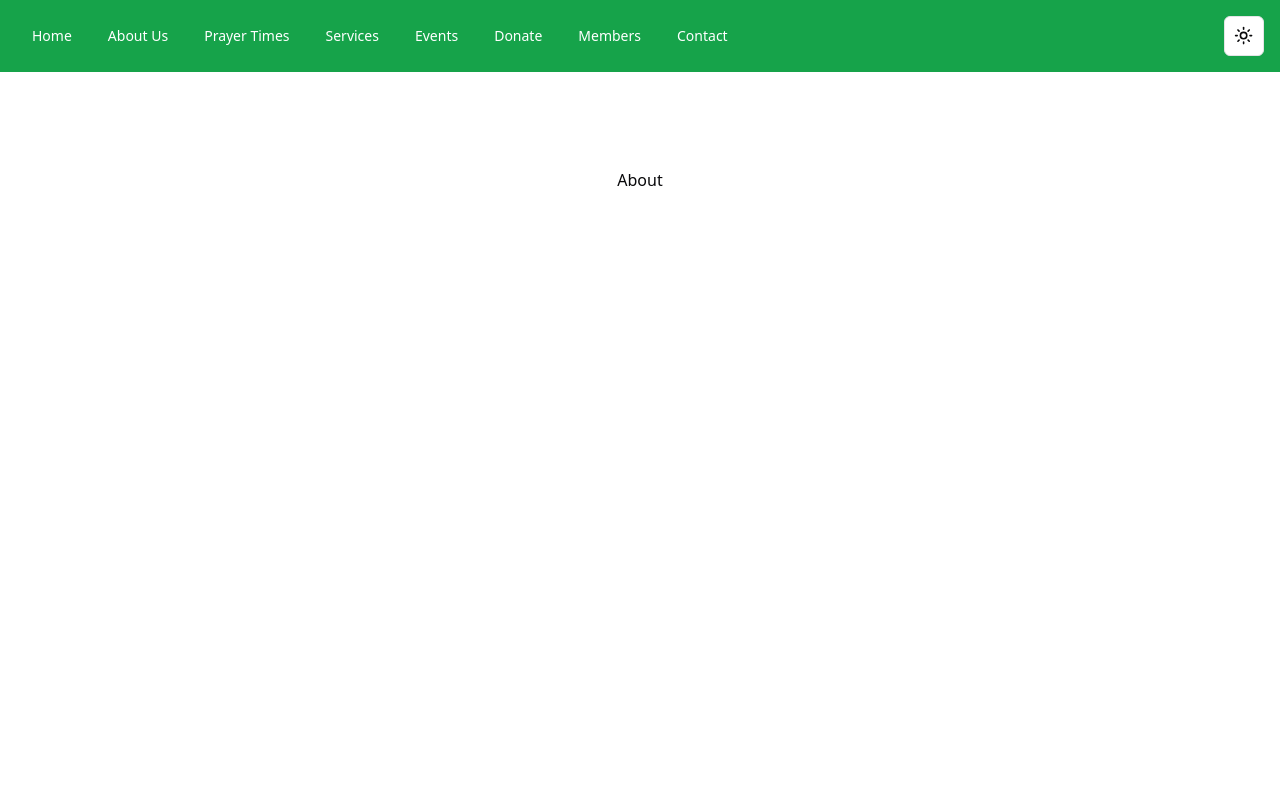
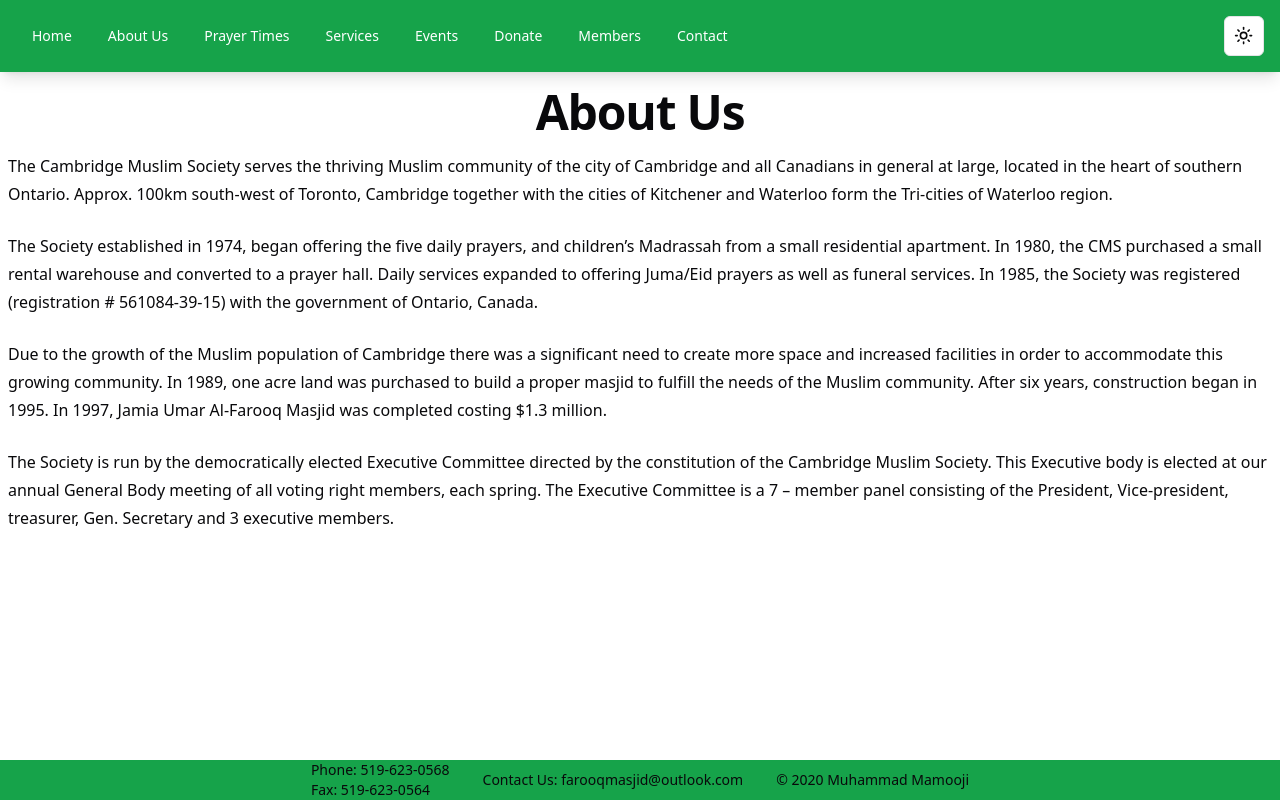
Before and after one commit to mamooji/cms, a Next.js app: page /about in a window 1280 px wide. Shown: the top 800 px of the page. Built offline with nearby package versions, Linux system fonts and the light colour scheme.

Commit message:
styling footer, and about page

```diff
--- a/package.json
+++ b/package.json
@@ -12,6 +12,7 @@
     "@radix-ui/react-dialog": "^1.0.5",
     "@radix-ui/react-dropdown-menu": "^2.0.6",
     "@radix-ui/react-navigation-menu": "^1.1.4",
+    "@radix-ui/react-separator": "^1.0.3",
     "@radix-ui/react-slot": "^1.0.2",
     "class-variance-authority": "^0.7.0",
     "clsx": "^2.1.0",
--- a/src/app/about/page.tsx
+++ b/src/app/about/page.tsx
@@ -1,9 +1,42 @@
 import React from "react";
 const About = () => {
     return (
-      <main className="flex min-h-screen flex-col items-center justify-between p-24">
-        About
-      </main>
+      <div className="flex flex-col px-2">
+        <h1 className="scroll-m-20 py-4 text-4xl  text-center font-extrabold tracking-tight lg:text-5xl">
+          About Us
+        </h1>
+        <p className="leading-7 ">
+          The Cambridge Muslim Society serves the thriving Muslim community of
+          the city of Cambridge and all Canadians in general at large, located
+          in the heart of southern Ontario. Approx. 100km south-west of Toronto,
+          Cambridge together with the cities of Kitchener and Waterloo form the
+          Tri-cities of Waterloo region.
+        </p>
+        <p className="leading-7 [&:not(:first-child)]:mt-6">
+          The Society established in 1974, began offering the five daily
+          prayers, and children’s Madrassah from a small residential apartment.
+          In 1980, the CMS purchased a small rental warehouse and converted to a
+          prayer hall. Daily services expanded to offering Juma/Eid prayers as
+          well as funeral services. In 1985, the Society was registered
+          (registration # 561084-39-15) with the government of Ontario, Canada.
+        </p>
+        <p className="leading-7 [&:not(:first-child)]:mt-6">
+          Due to the growth of the Muslim population of Cambridge there was a
+          significant need to create more space and increased facilities in
+          order to accommodate this growing community. In 1989, one acre land
+          was purchased to build a proper masjid to fulfill the needs of the
+          Muslim community. After six years, construction began in 1995. In
+          1997, Jamia Umar Al-Farooq Masjid was completed costing $1.3 million.
+        </p>
+        <p className="leading-7 [&:not(:first-child)]:mt-6">
+          The Society is run by the democratically elected Executive Committee
+          directed by the constitution of the Cambridge Muslim Society. This
+          Executive body is elected at our annual General Body meeting of all
+          voting right members, each spring. The Executive Committee is a 7 –
+          member panel consisting of the President, Vice-president, treasurer,
+          Gen. Secretary and 3 executive members.
+        </p>
+      </div>
     );
 
 };
--- a/src/app/page.tsx
+++ b/src/app/page.tsx
@@ -1,10 +1,26 @@
+import { Separator } from "@/components/ui/separator";
+
 const Home = () => {
   return (
-    <div className="flex justify-center h-full">
-      <iframe
-        className="h-[405px] w-[270px] bg-black"
-        src="https://www-cambridgemuslimsociety-org.filesusr.com/html/546bbe_1e7d0122def4e24106a73884251c2906.html"
-      ></iframe>
+    <div className="flex flex-col">
+      <h1 className="scroll-m-20 py-4 text-4xl  text-center font-extrabold tracking-tight lg:text-5xl">
+        Cambridge Muslim Society
+      </h1>
+
+      <div className="flex flex-col justify-center h-full">
+        <div className="pb-2">
+          <iframe
+            className="h-[410px] w-full dark:bg-black "
+            src="https://www-cambridgemuslimsociety-org.filesusr.com/html/546bbe_1e7d0122def4e24106a73884251c2906.html"
+          ></iframe>
+        </div>
+        <div className="flex px-7 justify-center">
+          <iframe
+            className="h-[1000px] w-[375px] dark:bg-black "
+            src="https://www.livemasjid.com/cambridge"
+          ></iframe>
+        </div>
+      </div>
     </div>
   );
 };
--- a/src/components/Footer.tsx
+++ b/src/components/Footer.tsx
@@ -1,9 +1,25 @@
+import { Separator } from "@/components/ui/separator";
 import React from "react";
 
 const Footer: React.FC = () => {
   return (
     <div className="absolute bg-green-600 dark:bg-green-950 bottom-0 z-10 w-full">
-      <div className="max-w-7xl mx-auto p-4">Footer</div>
+      <div className="max-w-7xl mx-auto">
+        <div className="flex items-center px-2 justify-center space-x-4 text-sm">
+          <div className="flex flex-col justify-center">
+            <p>Phone: 519-623-0568</p>
+            <p>Fax: 519-623-0564</p>
+          </div>
+          <Separator orientation="vertical" />
+          <div className="flex flex-col justify-center">
+            <p>Contact Us: farooqmasjid@outlook.com</p>
+          </div>
+          <Separator orientation="vertical" />
+          <div className="flex flex-col justify-center">
+            <p>© 2020 Muhammad Mamooji</p>
+          </div>
+        </div>
+      </div>
     </div>
   );
 };
--- a/src/components/Navbar.tsx
+++ b/src/components/Navbar.tsx
@@ -19,7 +19,7 @@
   const [sideBar, setSideBar] = useState(false);
 
   return (
-    <div className="bg-green-600 dark:bg-green-950">
+    <div className="sticky top-0 shadow-lg bg-green-600 dark:bg-green-950">
       <div className="flex w-full mx-auto justify-between p-4  max-w-7xl ">
         <NavigationMenu>
           <NavigationMenuList className=" md:hidden ">
--- /dev/null
+++ b/src/components/ui/separator.tsx
@@ -0,0 +1,31 @@
+"use client"
+
+import * as React from "react"
+import * as SeparatorPrimitive from "@radix-ui/react-separator"
+
+import { cn } from "@/lib/utils"
+
+const Separator = React.forwardRef<
+  React.ElementRef<typeof SeparatorPrimitive.Root>,
+  React.ComponentPropsWithoutRef<typeof SeparatorPrimitive.Root>
+>(
+  (
+    { className, orientation = "horizontal", decorative = true, ...props },
+    ref
+  ) => (
+    <SeparatorPrimitive.Root
+      ref={ref}
+      decorative={decorative}
+      orientation={orientation}
+      className={cn(
+        "shrink-0 bg-border",
+        orientation === "horizontal" ? "h-[1px] w-full" : "h-full w-[1px]",
+        className
+      )}
+      {...props}
+    />
+  )
+)
+Separator.displayName = SeparatorPrimitive.Root.displayName
+
+export { Separator }
```
Also changed, not shown: 1 other file (tests, documents, lock files or other folders).
